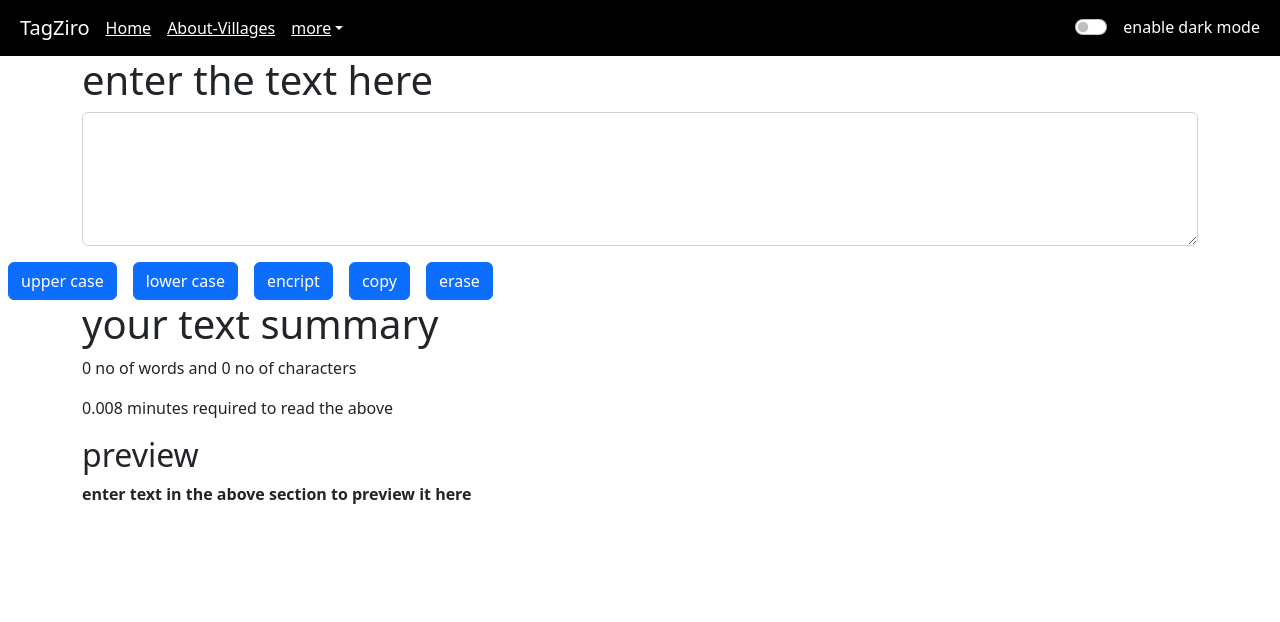
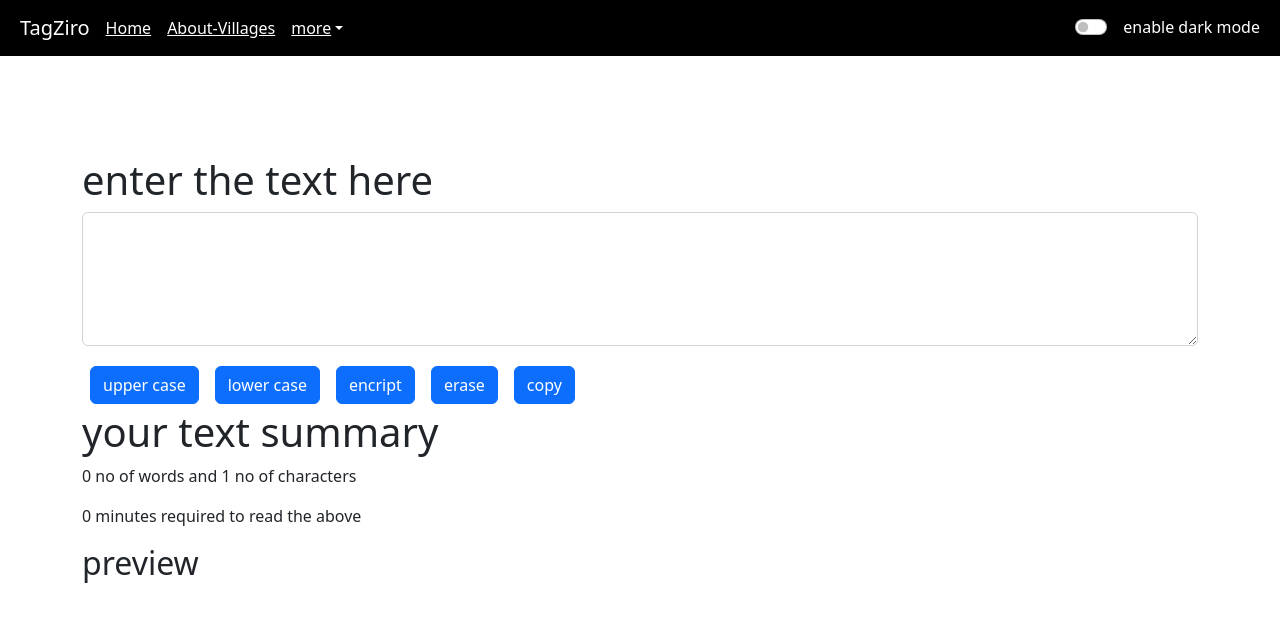
Before and after one commit to tagetapang/REACTwebsite, a React (Create React App) app: page / in a window 1280 px wide. Shown: the top 622 px of the page. Built offline with nearby package versions, Linux system fonts and the light colour scheme.

Commit message:
did some good stuff
i dont remember clearly but these are the following-
word count and read logic,
diabled fuction when empty text,
made height for alert so that it won,t effect the layout,
 and ah thats all

```diff
--- a/src/components/Alert.js
+++ b/src/components/Alert.js
@@ -2,8 +2,11 @@ import React from "react";
 
 export default function Alert(props) {
   return (
-    props.alert && <div className={`alert alert-${props.alert.type} alert-dismissible fade show`} role="alert" >
-      <strong>{props.alert.type}</strong><p className="ml-14">{props.alert.msg}</p>
+    <div style={{height: '100px'}}>
+      {props.alert && <div className={`alert alert-${props.alert.type} alert-dismissible fade show`} role="alert" >
+        <strong>{props.alert.type}</strong><p className="ml-14">{props.alert.msg}</p>
+      </div>}
+
     </div>
   );
 }
--- a/src/components/Navbar.js
+++ b/src/components/Navbar.js
@@ -90,7 +90,7 @@ export default function Navbar(props) {
               id="flexSwitchCheckDefault"
               onClick={props.togglemode}
             />
-            <label className="form-check-label text-white mx-2" for="flexSwitchCheckDefault text-light">
+            <label className="form-check-label text-white mx-2" htmlFor="flexSwitchCheckDefault text-light">
               {props.scolor}
             </label>
           </div>
--- a/src/components/Textform.js
+++ b/src/components/Textform.js
@@ -27,14 +27,16 @@ export default function Textform(props) {
   const handlecopy = () =>{
 
 
+
     var text = document.getElementById("mybox");
     text.select();
     text.setSelectionRange(0, 99999);
     navigator.clipboard.writeText(text.value);
     props.showalert("copied","success");
+    document.getSelection().removeAllRanges();
   }
 
-  const [textt, settext] = useState('');
+  const [textt, settext] = useState(" ");
   return (
     <>
       <div className={`container text-${props.mode === 'light'?"dark": "light"}`}>
@@ -50,27 +52,27 @@ export default function Textform(props) {
           ></textarea>
         </div>
       </div>
-      <div className="buttons">
-        <button className={`btn btn-${props.mode=== 'light'?'primary':'secondary'} mx-2`} onClick={handleupclick}>
+      <div className="container buttons">
+        <button disabled={textt.length === 0} className={`btn  btn-${props.mode=== 'light'?'primary':'secondary'} mx-2 my-1`} onClick={handleupclick}>
           upper case
         </button>
-        <button className={`btn btn-${props.mode=== 'light'?'primary':'secondary'}  mx-2`} onClick={handlelowerc}>
+        <button disabled={textt.length === 0} className={`btn  btn-${props.mode=== 'light'?'primary':'secondary'}  mx-2 my-1`} onClick={handlelowerc}>
           lower case
         </button>
-        <button className={`btn btn-${props.mode=== 'light'?'primary':'secondary'}  mx-2`} onClick={handleencript}>
+        <button disabled={textt.length === 0} className={`btn  btn-${props.mode=== 'light'?'primary':'secondary'}  mx-2 my-1`} onClick={handleencript}>
           encript
         </button>
-        <button className={`btn btn-${props.mode=== 'light'?'primary':'secondary'}  mx-2`} onClick={handlecopy}>copy</button>
-        <button className={`btn btn-${props.mode=== 'light'?'primary':'secondary'}  mx-2`} onClick={handleerase}>erase</button>
+        <button disabled={textt.length === 0} className={`btn  btn-${props.mode=== 'light'?'primary':'secondary'}  mx-2 my-1`} onClick={handleerase}>erase</button>
+        <button disabled={textt.length === 0} className={`btn  btn-${props.mode=== 'light'?'primary':'secondary'}  mx-2 my-1`} onClick={handlecopy}>copy</button>
       </div>
       <div className={`container text-${props.mode === 'light'?"dark": "light"}`}>
         <h1>your text summary</h1>
         <p>
-          {textt.split(" ").length - 1} no of words and {textt.length} no of
+          {textt.split(" ").filter((Element) => {return Element.length !== 0}).length} no of words and {textt.length} no of
           characters
         </p>
         <p>
-          {0.008 * textt.split(" ").length} minutes required to read the above
+          {0.008 * textt.split(" ").filter((Element) => {return Element.length !== 0}).length} minutes required to read the above
         </p>
         <h2>preview</h2>
         <p><b>{textt.length > 0? textt : "enter text in the above section to preview it here"}</b></p>
```
